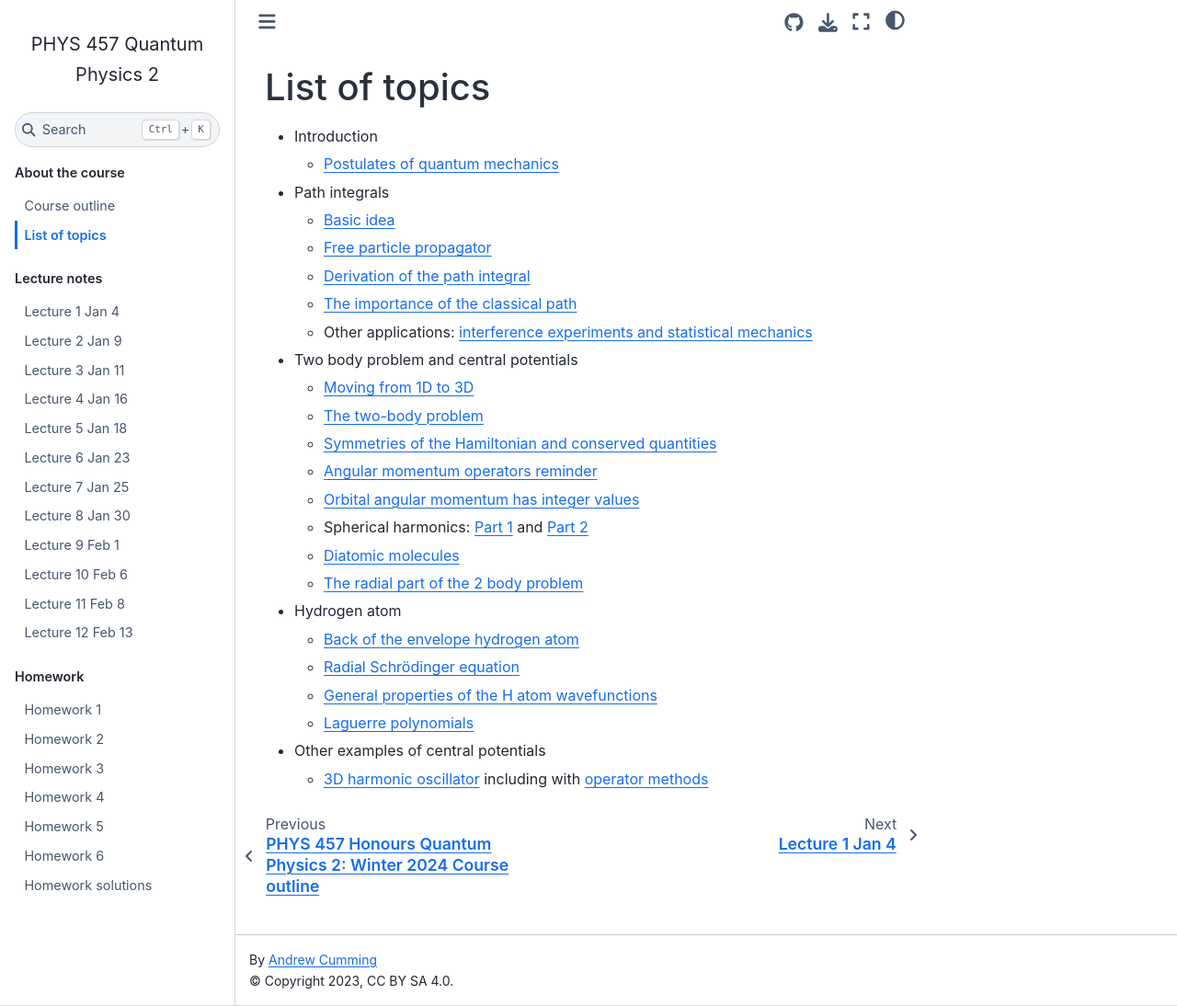
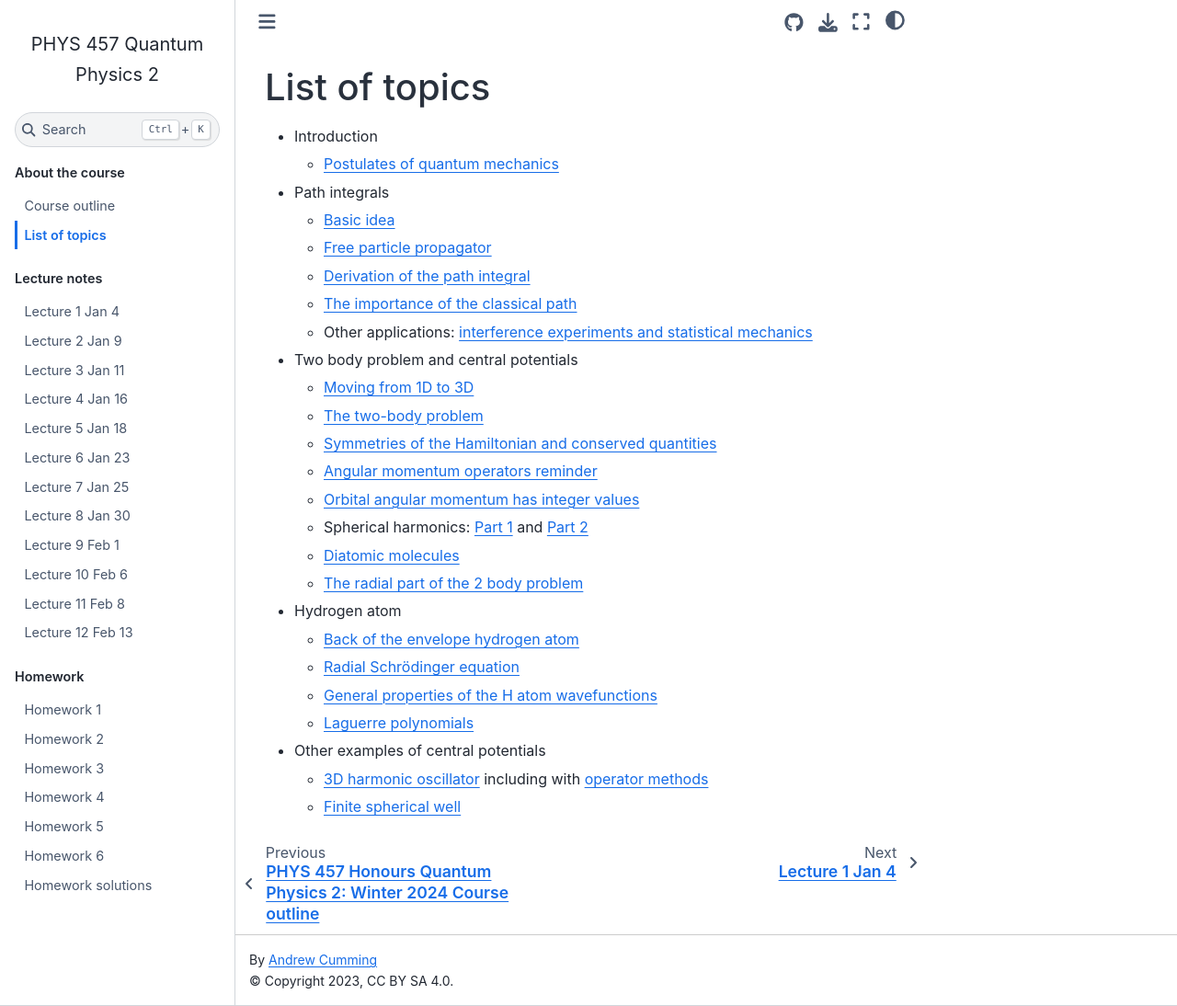
Before and after one commit to andrewcumming/phys457, a Jupyter Book: the page built from topics.md, in a window 1280 px wide and 1094 px high. Shown: the whole window at 92% size. Built offline with Jupyter Book 1.0.4 settings and Sphinx 7.4.7 and the Sphinx Book theme 1.1.4, drawn with Linux system fonts in a browser that asks for light colours.

Commit message:
Update topics list

```diff
--- a/topics.md
+++ b/topics.md
@@ -24,3 +24,4 @@
     + [Laguerre polynomials](https://andrewcumming.github.io/phys457/lecture10.html#how-this-works-mathematically-laguerre-polynomials)
 - Other examples of central potentials
     + [3D harmonic oscillator](https://andrewcumming.github.io/phys457/lecture11.html#d-harmonic-oscillator) including with [operator methods](https://andrewcumming.github.io/phys457/lecture11.html#an-operator-approach-to-the-3d-harmonic-oscillator)
+    + [Finite spherical well](https://andrewcumming.github.io/phys457/lecture12.html#finite-spherical-well)
```
